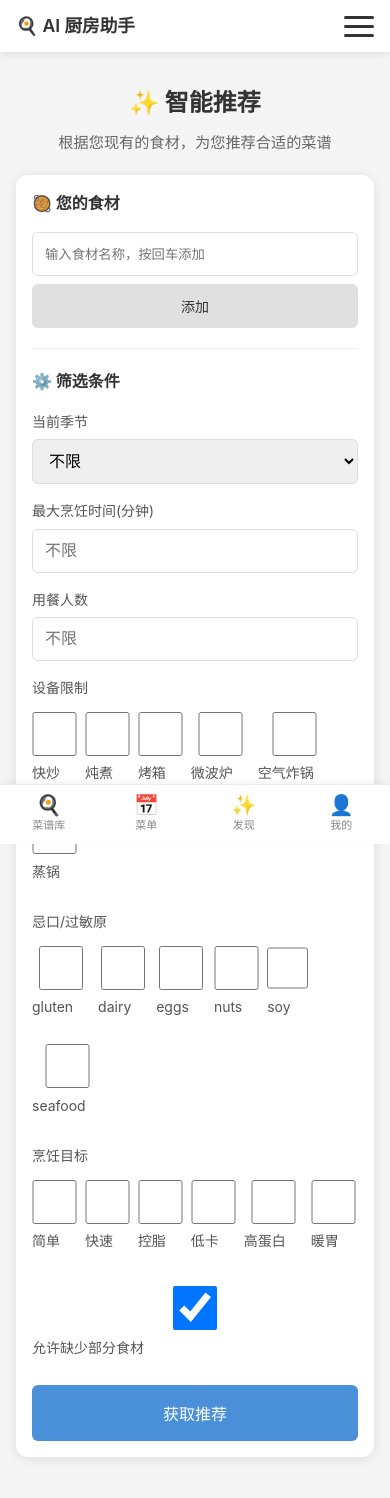
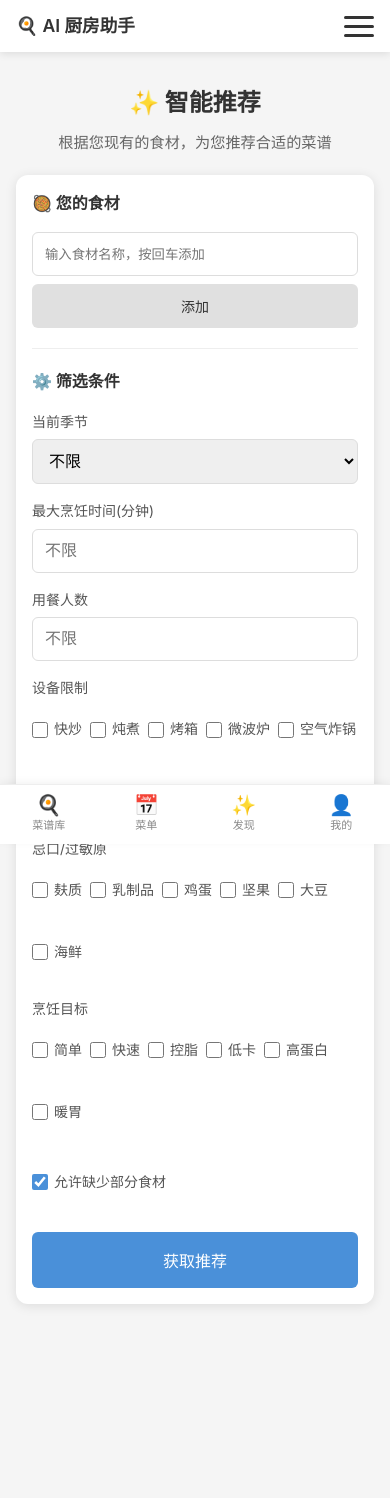
Before and after one commit to fenghuo1943/AI-Kitchen-Blueprint, a Vue app in the folder frontend/: page /recommend in a window 390 px wide. Shown: the top 1498 px of the page. After the commit the page ends 1416 px from the top, so only its background shows below. Built offline with nearby package versions, Linux system fonts and the light colour scheme.

Commit message:
优化界面

```diff
--- a/frontend/src/App.vue
+++ b/frontend/src/App.vue
@@ -18,6 +18,9 @@
       <!-- 桌面端导航链接 -->
       <div class="nav-links" :class="{ 'mobile-open': isMobileMenuOpen }" v-if="!isMobile || isMobileMenuOpen">
         <router-link to="/recipes" @click="closeMobileMenu">菜谱库</router-link>
+        <router-link to="/menu" @click="closeMobileMenu">菜单</router-link>
+        <router-link to="/discover" @click="closeMobileMenu">发现</router-link>
+        <router-link to="/me" @click="closeMobileMenu">我的</router-link>
         <router-link to="/inventory" @click="closeMobileMenu">库存管理</router-link>
         <router-link to="/recommend" @click="closeMobileMenu">智能推荐</router-link>
         <router-link to="/rag" @click="closeMobileMenu">AI 检索</router-link>
--- a/frontend/src/views/Recommend.vue
+++ b/frontend/src/views/Recommend.vue
@@ -59,9 +59,9 @@
         <div class="form-group">
           <label>忌口/过敏原</label>
           <div class="checkbox-group">
-            <label v-for="diet in dietOptions" :key="diet" class="checkbox-label">
-              <input type="checkbox" :value="diet" v-model="filters.diet_restrictions" />
-              {{ diet }}
+            <label v-for="diet in dietOptions" :key="diet.value" class="checkbox-label">
+              <input type="checkbox" :value="diet.value" v-model="filters.diet_restrictions" />
+              {{ diet.label }}
             </label>
           </div>
         </div>
@@ -153,7 +153,14 @@ const filters = reactive({
 });
 
 const equipmentOptions = ['快炒', '炖煮', '烤箱', '微波炉', '空气炸锅', '蒸锅'];
-const dietOptions = ['gluten', 'dairy', 'eggs', 'nuts', 'soy', 'seafood'];
+const dietOptions = [
+  { value: 'gluten', label: '麸质' },
+  { value: 'dairy', label: '乳制品' },
+  { value: 'eggs', label: '鸡蛋' },
+  { value: 'nuts', label: '坚果' },
+  { value: 'soy', label: '大豆' },
+  { value: 'seafood', label: '海鲜' }
+];
 const goalOptions = ['简单', '快速', '控脂', '低卡', '高蛋白', '暖胃'];
 
 function addIngredient() {
@@ -312,15 +319,23 @@ h1 {
   gap: 12px;
 }
 
-.checkbox-label {
-  display: flex;
+.form-group .checkbox-label {
+  display: inline-flex;
   align-items: center;
   gap: 6px;
   font-size: 14px;
   color: #555;
   cursor: pointer;
-  min-height: 44px;
-  padding: 8px 0;
+  min-height: 24px;
+  padding: 2px 0;
+}
+
+.checkbox-label input[type="checkbox"] {
+  width: 16px;
+  height: 16px;
+  accent-color: #4a90d9;
+  margin: 0;
+  flex-shrink: 0;
 }
 
 .btn {
@@ -528,9 +543,14 @@ h1 {
     gap: 8px;
   }
 
-  .checkbox-label {
-    min-height: 40px;
-    padding: 6px 0;
+  .form-group .checkbox-label {
+    min-height: 22px;
+    padding: 2px 0;
+  }
+
+  .checkbox-label input[type="checkbox"] {
+    width: 16px;
+    height: 16px;
   }
 
   .btn-large {
```
